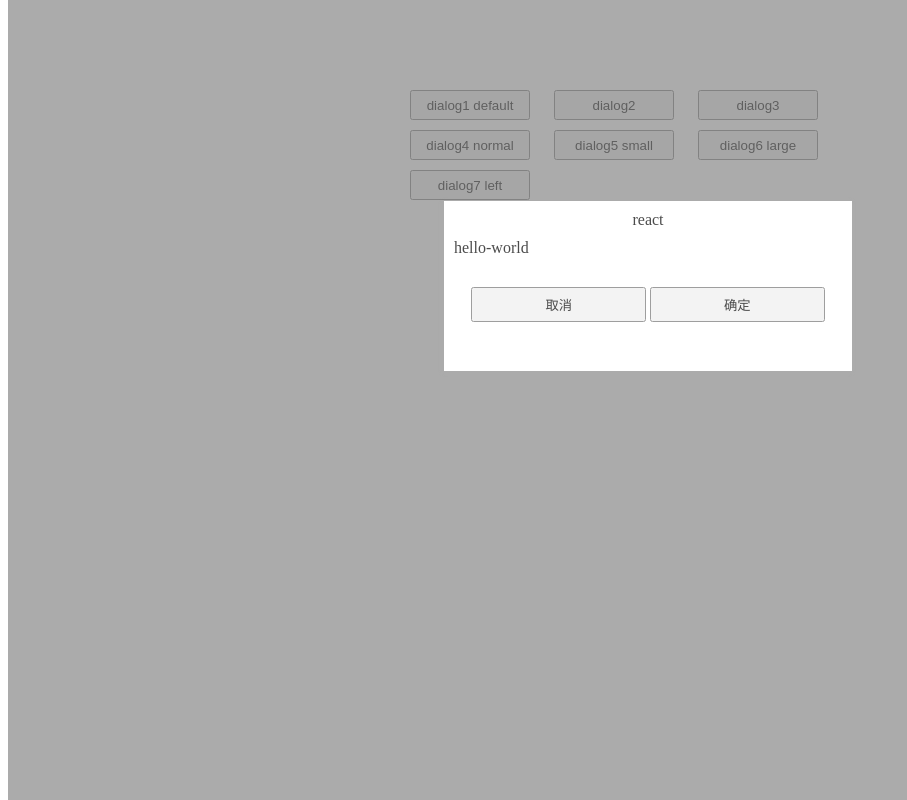
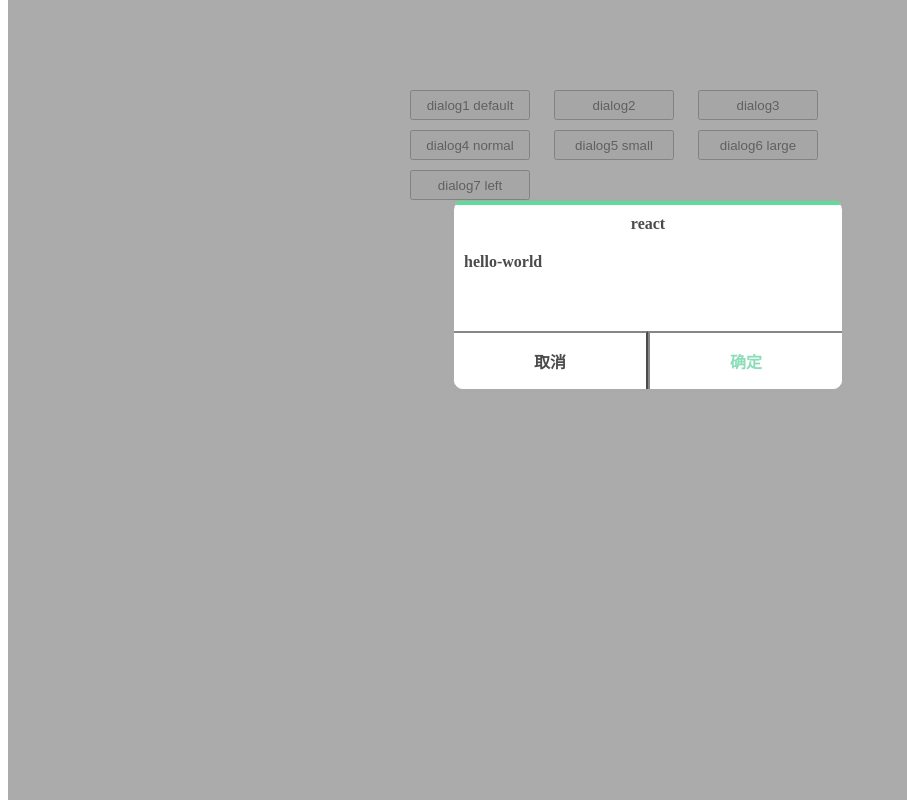
Before and after one commit to SimpleCodeCX/dialog-demo, a plain HTML site: page demo1/dialogDemo.html in a window 1280 px wide. Both pictures are taken after a click on the button "dialog1 default". Shown: the whole page, without its empty margins (0-907 px from the left). Drawn offline with Linux system fonts and the light colour scheme.

Commit message:
feat(dialog-demo): rich dialog's style

```diff
--- a/demo1/dialog.js
+++ b/demo1/dialog.js
@@ -4,9 +4,10 @@
   const dialogTemplate = `
   <div id="dialog-container" class="dialog-container">
     <div id="dialog" class="dialog" draggable="true" ondragstart="dragDialogStart(event)" ondragend="dragDialogEnd(event)">
+      <div class="dialog-bar"></div>
       <div id="dialog-title" class="dialog-title"></div>
       <div id="dialog-text" class="dialog-text"></div>
-      <div>
+      <div class="dialog-btn-box">
         <button id="dialog-cancel-btn" class="dialog-btn">取消</button>
         <button id="dialog-confirm-btn" class="dialog-btn">确定</button>
       </div>
--- a/demo1/dislog.css
+++ b/demo1/dislog.css
@@ -8,40 +8,75 @@
 }
 
 .dialog {
-  /* display: none; */
   position: absolute;
   background-color: #fff;
   width: 380px;
-  height: 150px;
+  height: 188px;
   border: 1px solid #888888;
-  padding: 10px;
-  box-shadow: -1px 1px 3px #888888;
+  box-shadow: -1px 1px 3px #898686;
+  border-radius: 10px;
   text-align: center;
   left: 0px;
   right: 0px;
   margin: auto;
   top: 200px;
+  font-weight: bold;
 }
 
 .dialog:hover {
   cursor: pointer;
 }
 
+.dialog-bar {
+  width: 99%;
+  height: 4px;
+  background-color: #1ccc6e;
+  border-top-left-radius: 20px;
+  border-top-right-radius: 20px;
+  margin: auto;
+}
+
 .dialog-title {
+  padding-top: 10px;
   text-align: center;
 }
 
 .dialog-text {
   text-align: left;
   margin-top: 10px;
+  padding: 10px;
 }
 
 .btn-box {
   width: 100%;
 }
 
+.dialog-btn-box {
+  width: 100%;
+  display: flex;
+  margin-top: 50px;
+}
+
 .dialog-btn {
-  margin-top: 30px;
-  width: 45%;
-  height: 35px;
+  width: 50%;
+  height: 58px;
+  background-color: #fff;
+  margin-left: 0px;
+  font-size: 1rem;
+  padding: 0px;
+  font-weight: bolder;
 }
+
+.dialog-btn-box :nth-child(1) {
+  border-left: 0px;
+  border-bottom: 0px;
+  border-bottom-left-radius: 10px;
+}
+
+.dialog-btn-box :nth-child(2) {
+  border-right: 0px;
+  border-bottom: 0px;
+  border-bottom-right-radius: 10px;
+  margin-left: 0px;
+  color: #5bcf9c;
+}
```
